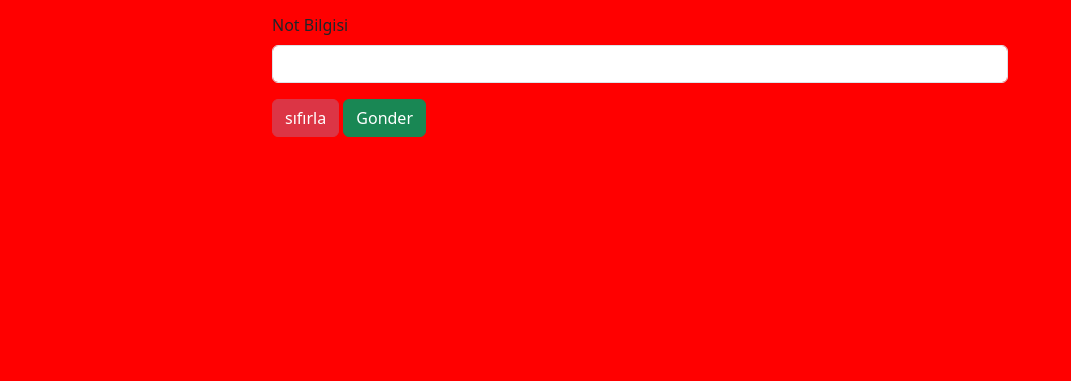
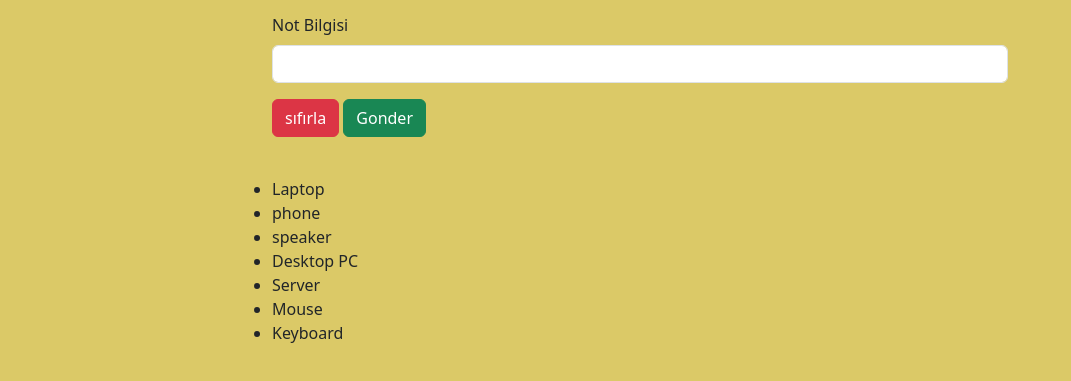
Before and after one commit to Jemudiridi/kodluyoruz-js, a plain HTML site: page index.html in a window 1280 px wide. Shown: the part 339-720 px from the top of the page, without its empty margins (0-1071 px from the left). Drawn offline with nearby package versions, Linux system fonts and the light colour scheme.

Commit message:
foreach eklendi

```diff
--- a/02-DOM-Tanımlama.js
+++ b/02-DOM-Tanımlama.js
@@ -6,7 +6,7 @@ console.log(document.body.ATTRIBUTE_NODE)
 
 
 
-document.body.style.backgroundColor = "red"
+bgColorChange()
 
 
 function  bgColorChange (){
--- /dev/null
+++ b/08-foreach-ve-array.js
@@ -0,0 +1,11 @@
+const PRODUCTS = ["Laptop", "phone", "speaker", "Desktop PC", "Server", "Mouse", "Keyboard"]
+
+PRODUCTS.forEach((prodct, index, array) => console.log(prodct, index, array))
+
+const userListDOM = document.querySelector("#userList")
+
+PRODUCTS.forEach((prodct) => {
+    const liDOM = document.createElement("li")
+    liDOM.innerHTML = prodct
+    userListDOM.append(liDOM)
+})
--- a/index.html
+++ b/index.html
@@ -69,6 +69,7 @@
     <script src="05-localstorage-jsonKullanımı.js"></script>
     <script src="06-formlarla-calismak.js"></script>
     <script src="07-arraylerle-calismak.js"></script>
+    <script src="08-foreach-ve-array.js"></script>
 
     <script src="https://cdn.jsdelivr.net/npm/bootstrap@5.3.3/dist/js/bootstrap.bundle.min.js"
         integrity="sha384-YvpcrYf0tY3lHB60NNkmXc5s9fDVZLESaAA55NDzOxhy9GkcIdslK1eN7N6jIeHz"
```
